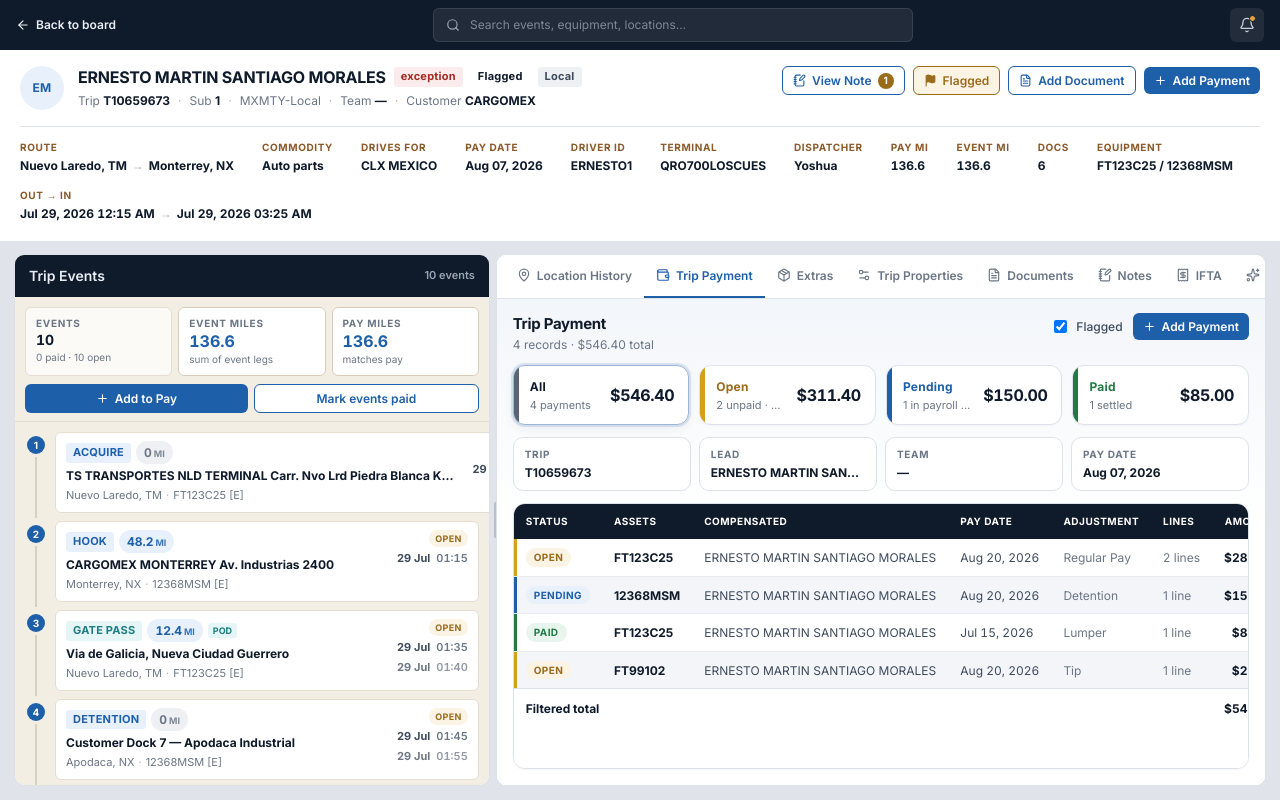
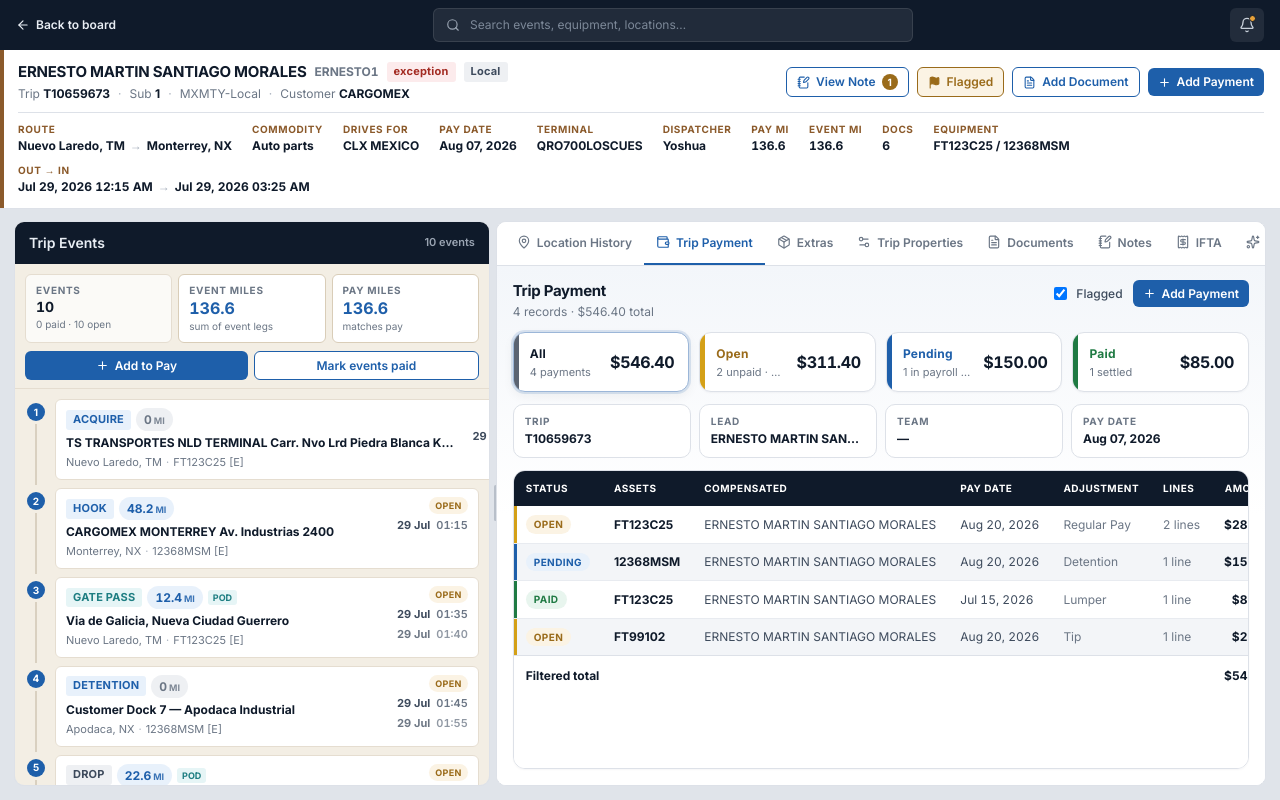
Before and after one commit to dhilllon001/driver-payroll, a React (Vite) app: page / in a window 1280 px wide. Both pictures are taken after a click on the element 1094 px from the left and 182 px from the top of the page. Built offline with nearby package versions, Linux system fonts and the light colour scheme.

Commit message:
Tighten trip header with brown accent and less duplication.
Drop the avatar, move driver code beside the name, remove the Flagged badge, and compress spacing.

Co-authored-by: Cursor <cursoragent@cursor.com>

```diff
--- a/src/views/TripDetailView.tsx
+++ b/src/views/TripDetailView.tsx
@@ -1098,15 +1098,6 @@ function AiAskTab({ trip }: { trip: Trip }) {
   );
 }
 
-function driverInitials(name: string) {
-  return name
-    .split(' ')
-    .filter(Boolean)
-    .slice(0, 2)
-    .map((p) => p[0])
-    .join('');
-}
-
 export function TripDetailView() {
   const {
     trips,
@@ -1222,12 +1213,11 @@ export function TripDetailView() {
       <section className="detail-info-bar">
         <div className="info-top">
           <div className="info-identity">
-            <div className="info-avatar">{driverInitials(trip.leadDriver)}</div>
             <div className="info-copy">
               <div className="info-title-row">
                 <h2 className="info-title">{trip.leadDriver}</h2>
+                <span className="info-driver-code">{trip.leadDriverId}</span>
                 <span className={`badge badge-status ${trip.paymentStatus}`}>{trip.paymentStatus}</span>
-                {trip.flagged && <span className="badge badge-pending">Flagged</span>}
                 <span className="badge badge-neutral">{trip.tripRole}</span>
               </div>
               <div className="info-ids">
@@ -1240,10 +1230,14 @@ export function TripDetailView() {
                 </span>
                 <span className="sep">·</span>
                 <span>{trip.tripCategory}</span>
-                <span className="sep">·</span>
-                <span>
-                  Team <strong>{trip.teamDriver || '—'}</strong>
-                </span>
+                {trip.teamDriver ? (
+                  <>
+                    <span className="sep">·</span>
+                    <span>
+                      Team <strong>{trip.teamDriver}</strong>
+                    </span>
+                  </>
+                ) : null}
                 {trip.customer && (
                   <>
                     <span className="sep">·</span>
@@ -1334,10 +1328,6 @@ export function TripDetailView() {
             </div>
           )}
           <div className="info-fact">
-            <span className="info-fact-lbl">Driver ID</span>
-            <span className="info-fact-val">{trip.leadDriverId}</span>
-          </div>
-          <div className="info-fact">
             <span className="info-fact-lbl">Terminal</span>
             <span className="info-fact-val">{trip.terminal}</span>
           </div>
--- a/src/views/views.css
+++ b/src/views/views.css
@@ -786,10 +786,11 @@
 }
 
 .detail-info-bar {
-  display: flex;
-  flex-direction: column;
-  gap: 16px;
-  padding: 16px 20px 18px;
+  position: relative;
+  display: flex;
+  flex-direction: column;
+  gap: 10px;
+  padding: 12px 16px 12px 18px;
   background: var(--bg-surface-1);
   border-bottom: 1px solid var(--border-1);
   flex-shrink: 0;
@@ -797,41 +798,35 @@
   min-height: 0;
 }
 
+.detail-info-bar::before {
+  content: '';
+  position: absolute;
+  left: 0;
+  top: 0;
+  bottom: 0;
+  width: 4px;
+  background: #8b5a2b;
+}
+
 .info-top {
   display: flex;
+  align-items: center;
+  justify-content: space-between;
+  gap: 12px 16px;
+  flex-wrap: wrap;
+}
+
+.info-identity {
+  display: flex;
   align-items: flex-start;
-  justify-content: space-between;
-  gap: 16px 20px;
-  flex-wrap: wrap;
-}
-
-.info-identity {
-  display: flex;
-  align-items: flex-start;
-  gap: 14px;
+  gap: 0;
   min-width: 0;
   flex: 1 1 280px;
-}
-
-.info-avatar {
-  width: 44px;
-  height: 44px;
-  border-radius: 50%;
-  background: var(--blue-soft);
-  color: var(--action);
-  display: flex;
-  align-items: center;
-  justify-content: center;
-  font-size: var(--fs-small);
-  font-weight: 700;
-  flex-shrink: 0;
-  letter-spacing: 0.02em;
 }
 
 .info-copy {
   min-width: 0;
   flex: 1;
-  padding-top: 1px;
 }
 
 .info-title-row {
@@ -842,7 +837,7 @@
 }
 
 .info-title {
-  font-size: 16px;
+  font-size: 15px;
   font-weight: 700;
   color: var(--fg-1);
   margin: 0;
@@ -850,15 +845,22 @@
   line-height: 1.25;
 }
 
+.info-driver-code {
+  font-size: var(--fs-small);
+  font-weight: 650;
+  color: var(--fg-3);
+  font-variant-numeric: tabular-nums;
+}
+
 .info-ids {
   display: flex;
   flex-wrap: wrap;
   align-items: center;
   gap: 6px 8px;
-  margin-top: 6px;
-  font-size: var(--fs-small);
-  color: var(--fg-3);
-  line-height: 1.4;
+  margin-top: 4px;
+  font-size: var(--fs-small);
+  color: var(--fg-3);
+  line-height: 1.35;
 }
 
 .info-ids strong {
@@ -870,13 +872,12 @@
   color: var(--fg-4);
 }
 
-/* Flat fact row — no boxes, no scroll */
 .info-facts {
   display: flex;
   flex-wrap: wrap;
   align-items: flex-start;
-  gap: 14px 28px;
-  padding-top: 14px;
+  gap: 10px 20px;
+  padding-top: 10px;
   border-top: 1px solid var(--border-1);
   overflow: visible;
 }
@@ -884,7 +885,7 @@
 .info-fact {
   display: flex;
   flex-direction: column;
-  gap: 5px;
+  gap: 3px;
   min-width: 0;
   max-width: 100%;
 }
@@ -902,13 +903,13 @@
   font-size: 12px;
   font-weight: 650;
   color: var(--fg-1);
-  line-height: 1.4;
+  line-height: 1.35;
   word-break: break-word;
 }
 
 .info-fact-range {
-  flex: 1 1 220px;
-  min-width: 180px;
+  flex: 1 1 200px;
+  min-width: 160px;
 }
 
 .info-arrow {
```
